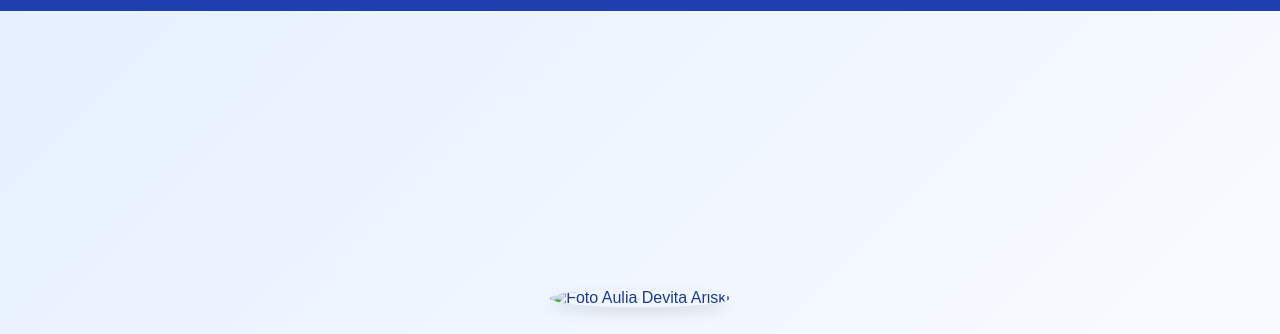
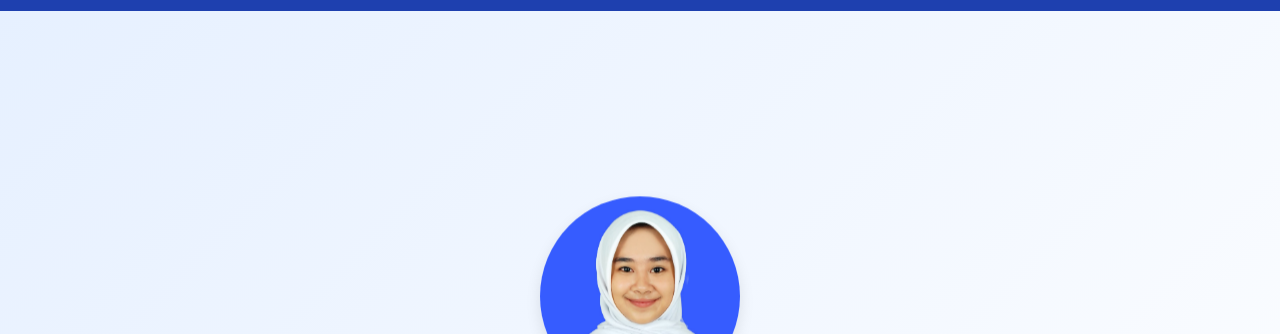
Before and after one commit to auliaariski2507-oss/website-aulia, a plain HTML site: page index.html in a window 1280 px wide. Shown: the part 69-403 px from the top of the page. Drawn offline with Linux system fonts and the light colour scheme.

Commit message:
Update index.html

```diff
--- a/index.html
+++ b/index.html
@@ -19,7 +19,7 @@
   <!-- Bagian utama -->
   <main class="home-section fade-in">
     <div class="profile-photo">
-      <img src="foto.jpg" alt="Foto Aulia Devita Ariski">
+      <img src="devita.jpg" alt="Foto Aulia Devita Ariski">
     </div>
 
     <div class="profile-desc">
```
